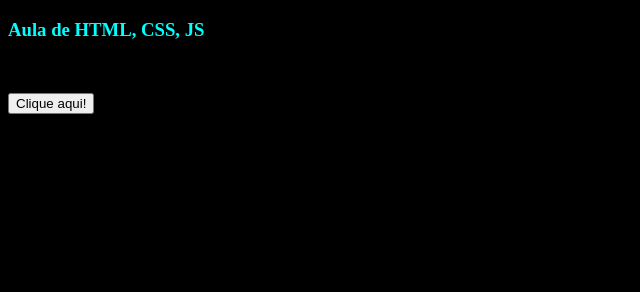
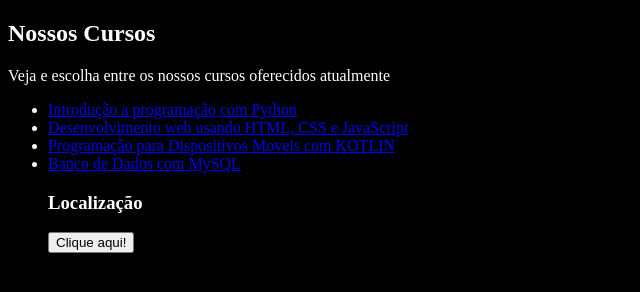
Before and after one commit to joaoramoslucas/Programa-oWeb, a plain HTML site: page index.html in a window 1280 px wide. Shown: the whole page, without its empty margins (0-640 px from the left). Drawn offline with Linux system fonts and the light colour scheme.

Commit message:
Novas funcionalidades

```diff
--- a/index.html
+++ b/index.html
@@ -3,24 +3,37 @@
 <head>
     <meta charset="UTF-8">
     <meta name="viewport" content="width=device-width, initial-scale=1.0">
-    <title>Site de Teste</title>
+    <title>Programação WEB</title>
 
     <style>
         body {
-            background-color: black;
+            background-color: rgb(0, 0, 0);
         }
-
         h3 {
-            color: aqua;
+            color: rgb(255, 255, 255);
+        }
+        h2 {
+            color: white;
         }
         p {
             color: rgb(255, 255, 255);
         }
+        ul {
+            color: azure;
+        }
     </style>
 </head>
 <body>
-    <h3>Aula de HTML, CSS, JS</h3>
-    <p´>Hello Wordl</p>
+    <h2>Nossos Cursos</h2>
+    <p>Veja e escolha entre os nossos cursos oferecidos atualmente</p>
+
+    <ul>
+        <li><a href="python.html">Introdução a programação com Python</a></li>
+        <li><a href="html.html">Desenvolvimento web usando HTML, CSS e JavaScript</a></li>
+        <li><a href="kotlin.html">Programação para Dispositivos Moveis com KOTLIN</a></li>
+        <li><a href="bancodedados.html">Banco de Dados com MySQL</a></li>
+        <h3>Localização</h3>
+
     <button>Clique aqui!</button>
 </body>
 
```
